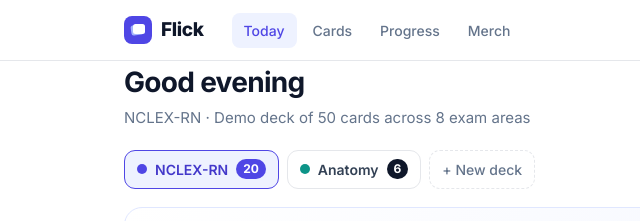
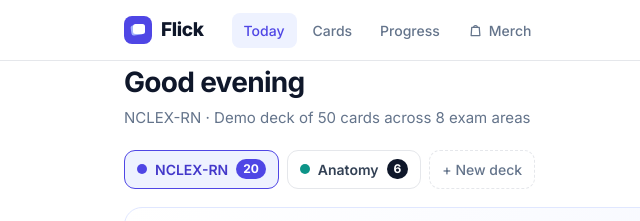
Before and after one commit to karenka7/flashcard, a plain HTML site: page index.html in a window 1280 px wide. Shown: the top 221 px of the page, 0-640 px from the left. Drawn offline with Linux system fonts and the light colour scheme.

Commit message:
Show the shopping-bag icon on the Merch tab
Co-Authored-By: Claude Fable 5.2 <noreply@anthropic.com>
Claude-Session: https://claude.ai/code/session_01LrMdjtF4e8HgkTf456PCck

```diff
--- a/index.html
+++ b/index.html
@@ -29,7 +29,7 @@ kbd{font:600 11px/1 Inter,sans-serif;border:1px solid var(--line);border-bottom-
 .top-in{display:flex;align-items:center;gap:28px;height:60px}
 .logo{display:flex;align-items:center;gap:9px;font-weight:800;font-size:19px;letter-spacing:-.02em;color:var(--ink);text-decoration:none}
 .tabs{display:flex;gap:4px}
-.tabs a{padding:7px 12px;border-radius:8px;color:var(--muted);font-weight:500;font-size:14px;text-decoration:none}
+.tabs a{display:inline-flex;align-items:center;gap:6px;padding:7px 12px;border-radius:8px;color:var(--muted);font-weight:500;font-size:14px;text-decoration:none}
 .tabs a:hover{color:var(--ink);background:var(--soft)}
 .tabs a.on{color:var(--indigo);background:var(--indigo-50)}
 .top-right{margin-left:auto;display:flex;align-items:center;gap:10px}
@@ -325,7 +325,7 @@ footer .wrap{display:flex;gap:16px;justify-content:space-between;flex-wrap:wrap}
       <a href="#today" data-v="today">Today</a>
       <a href="#cards" data-v="cards">Cards</a>
       <a href="#progress" data-v="progress">Progress</a>
-      <a href="#merch" data-v="merch">Merch</a>
+      <a href="#merch" data-v="merch"><svg width="15" height="15" viewBox="0 0 24 24" fill="none" stroke="currentColor" stroke-width="2" stroke-linecap="round" stroke-linejoin="round" aria-hidden="true"><path d="M6 7h12l1 13H5z"/><path d="M9 7a3 3 0 0 1 6 0"/></svg>Merch</a>
     </nav>
     <div class="top-right">
       <span class="clock" id="clock" hidden></span>
```
